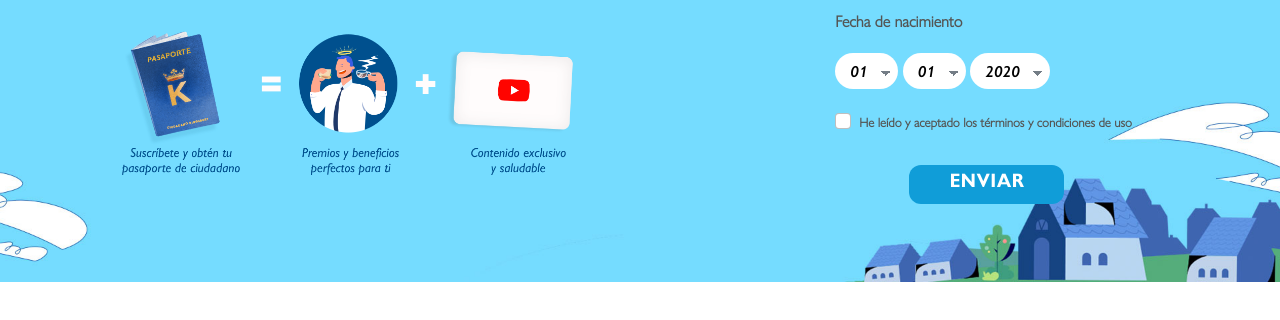
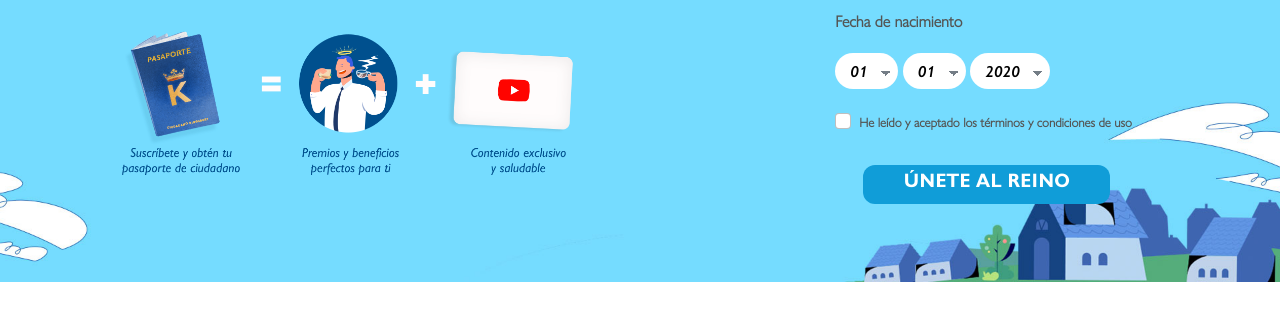
Before and after one commit to dipaolalatina/Landing-Kingsbury-CK, a plain HTML site: page index.html in a window 1280 px wide. Shown: the part 454-774 px from the top of the page. Drawn offline with nearby package versions, Linux system fonts and the light colour scheme.

Commit message:
Cambio texto botón

```diff
--- a/index.html
+++ b/index.html
@@ -258,7 +258,7 @@
                     </label>
                   </div>
                   <div class="text-center">
-                    <button type="submit" id="subscribe-button" class="btn form__input-button">Enviar</button>
+                    <button type="submit" id="subscribe-button" class="btn form__input-button">Únete al reino</button>
                   </div>
                   <h5 class="subscription-success"> </h5>
                   <h5 class="subscription-error"> </h5>
```
